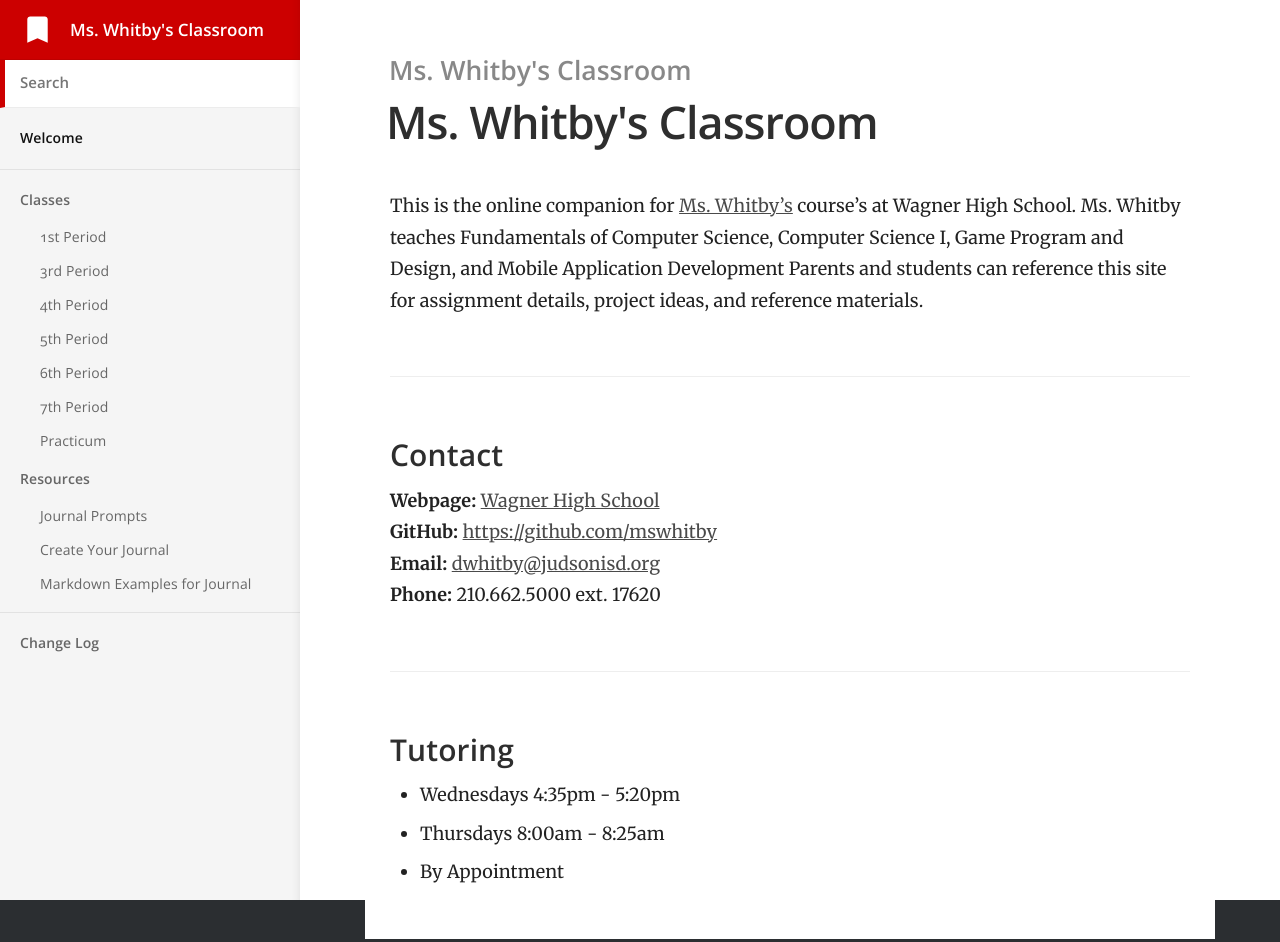
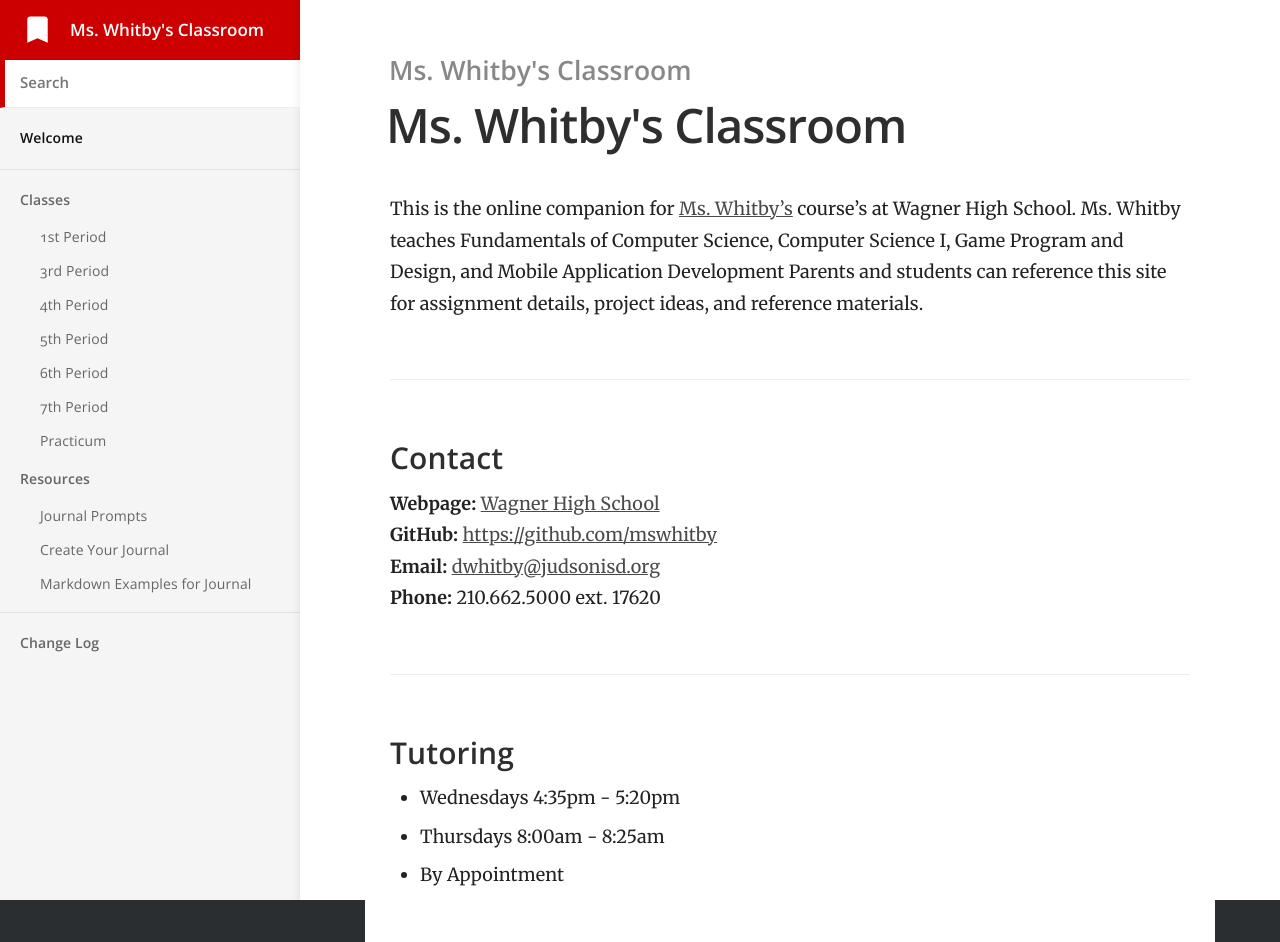
Before and after one commit to mswhitby/classroom, a Jekyll site: the page built from index.md, in a window 1280 px wide. Built offline with Jekyll 4.4.1, drawn with Linux system fonts in a browser that asks for light colours.

Commit message:
Updated style

```diff
--- a/_sass/_layout.scss
+++ b/_sass/_layout.scss
@@ -208,7 +208,7 @@ header {
 		}
 
 		h3 {
-			font-size: 4.5rem;
+			font-size: 4.75rem;
 		}
 	}
 
--- a/_sass/_typography.scss
+++ b/_sass/_typography.scss
@@ -51,7 +51,7 @@ h6 {
 }
 
 h1 {
-	font-size: 5rem;
+	font-size: 4.35rem;
 	letter-spacing: -2px;
 	text-indent: -3px;
 }
@@ -178,28 +178,28 @@ kbd {
 	}
 
 	h1 {
-		font-size: 3.6rem;
+		font-size: 4.5rem;
 		text-indent: -2px;
 	}
 
 	h2 {
+		font-size: 3.6rem;
+	}
+
+	h3 {
 		font-size: 3.1rem;
 	}
 
-	h3 {
+	h4 {
 		font-size: 2.5rem;
 	}
 
-	h4 {
+	h5 {
 		font-size: 2.2rem;
 	}
 
-	h5 {
+	h6 {
 		font-size: 1.8rem;
-	}
-
-	h6 {
-		font-size: 1.4rem;
 	}
 }
 
```
